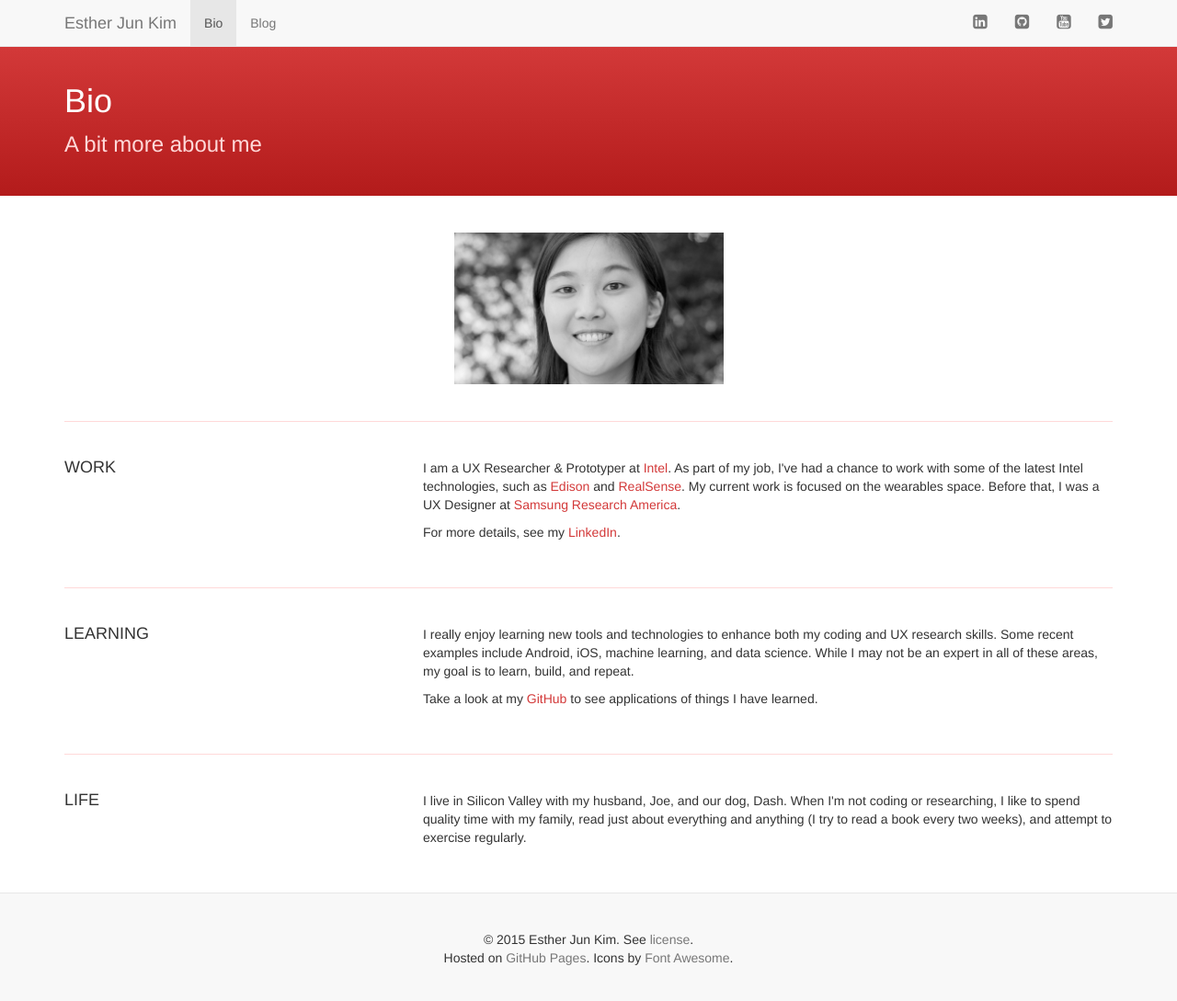
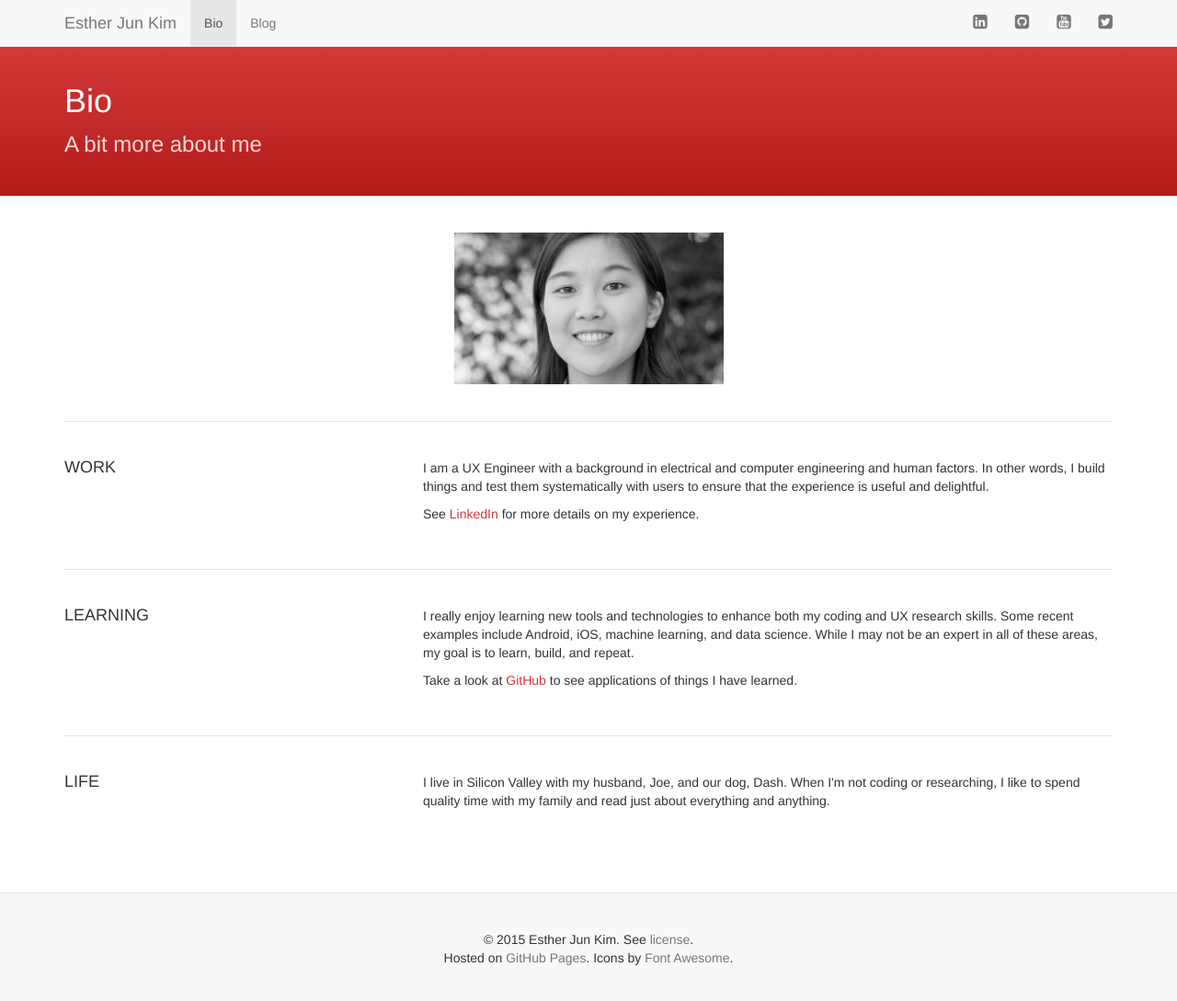
Before and after one commit to estherjk/estherjk.github.io, a Jekyll site: the page built from bio/index.html, in a window 1280 px wide and 1091 px high. Shown: the whole window at 92% size. Built offline with Jekyll 4.4.1, drawn with Linux system fonts in a browser that asks for light colours; nearby versions of some CDN libraries; Markdown is read by kramdown in place of the engine named in the settings.

Commit message:
Update bio

```diff
--- a/bio/index.html
+++ b/bio/index.html
@@ -25,16 +25,12 @@ title: Bio
     </div>
     <div class="col-sm-8">
       <p>
-        I am a UX Researcher & Prototyper at <a href="http://www.intel.com" target="_blank">Intel</a>.
-        As part of my job, I've had a chance to work with some of the latest Intel technologies, such as
-        <a href="http://www.intel.com/content/www/us/en/do-it-yourself/edison.html" target="_blank">Edison</a> and
-        <a href="http://www.intel.com/content/www/us/en/architecture-and-technology/realsense-overview.html" target="_blank">RealSense</a>.
-        My current work is focused on the wearables space.
-        Before that, I was a UX Designer at <a href="http://www.sra.samsung.com/" target="_blank">Samsung Research America</a>.
+        I am a UX Engineer with a background in electrical and computer engineering and human factors.
+        In other words, I build things and test them systematically with users to ensure that the experience is useful and delightful.
       </p>
 
       <p>
-        For more details, see my <a href="https://www.linkedin.com/in/drejkim" target="_blank">LinkedIn</a>.
+        See <a href="https://www.linkedin.com/in/drejkim" target="_blank">LinkedIn</a> for more details on my experience.
       </p>
     </div>
   </div>
@@ -52,7 +48,7 @@ title: Bio
         While I may not be an expert in all of these areas, my goal is to learn, build, and repeat.
       </p>
       <p>
-        Take a look at my <a href="https://github.com/drejkim" target="_blank">GitHub</a> to see applications of things I have learned.
+        Take a look at <a href="https://github.com/drejkim" target="_blank">GitHub</a> to see applications of things I have learned.
       </p>
     </div>
   </div>
@@ -66,9 +62,8 @@ title: Bio
     <div class="col-sm-8">
       <p>
         I live in Silicon Valley with my husband, Joe, and our dog, Dash.
-        When I'm not coding or researching, I like to spend quality time with my family,
-        read just about everything and anything (I try to read a book every two weeks),
-        and attempt to exercise regularly.
+        When I'm not coding or researching, I like to spend quality time with my family and
+        read just about everything and anything.
       </p>
     </div>
   </div>
```
